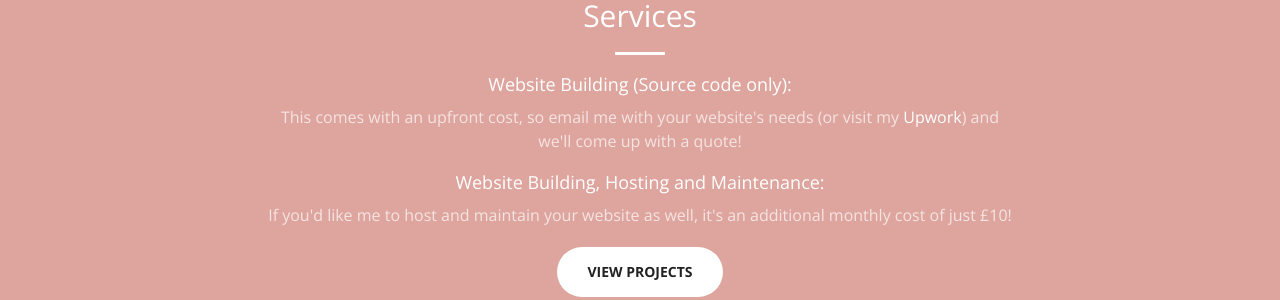
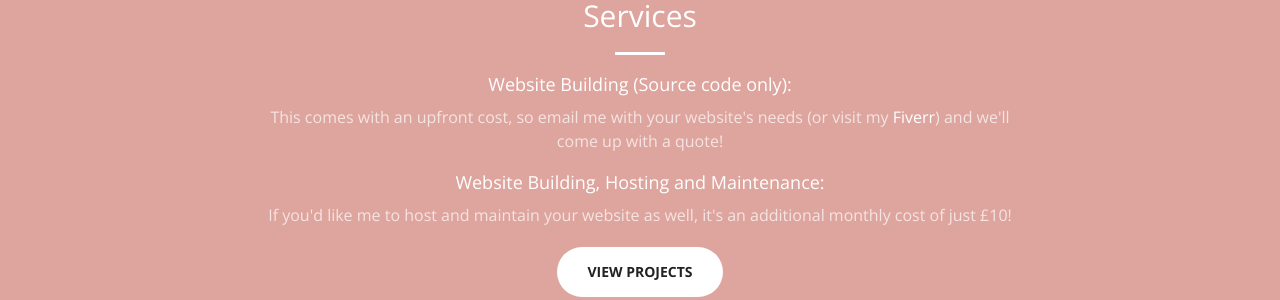
Before and after one commit to kelsey-myers/github-pages, a Jekyll site: the page built from index.html, in a window 1280 px wide and 900 px high, scrolled down 1087 px. Shown: the part 154-454 px from the top of the window. Built offline with Jekyll 4.4.1, drawn with Linux system fonts in a browser that asks for light colours.

Commit message:
Update call-to-action.html

```diff
--- a/_includes/call-to-action.html
+++ b/_includes/call-to-action.html
@@ -9,7 +9,7 @@
                 <hr class="light">
 
 					<h4>Website Building (Source code only):<h4>
-					<p class="text-faded">This comes with an upfront cost, so email me with your website's needs (or visit my <a href="https://www.upwork.com/o/profiles/users/~01feadc65d133adaf4/" style="color: white;" target="_blank">Upwork</a>) and we'll come up with a quote!</p>
+					<p class="text-faded">This comes with an upfront cost, so email me with your website's needs (or visit my <a href="https://www.fiverr.com/share/3Arl2r" style="color: white;" target="_blank">Fiverr</a>) and we'll come up with a quote!</p>
 					<h4>Website Building, Hosting and Maintenance:<h4>
 					<p class="text-faded">If you'd like me to host and maintain your website as well, it's an additional monthly cost of just £10! </p>
 
```
